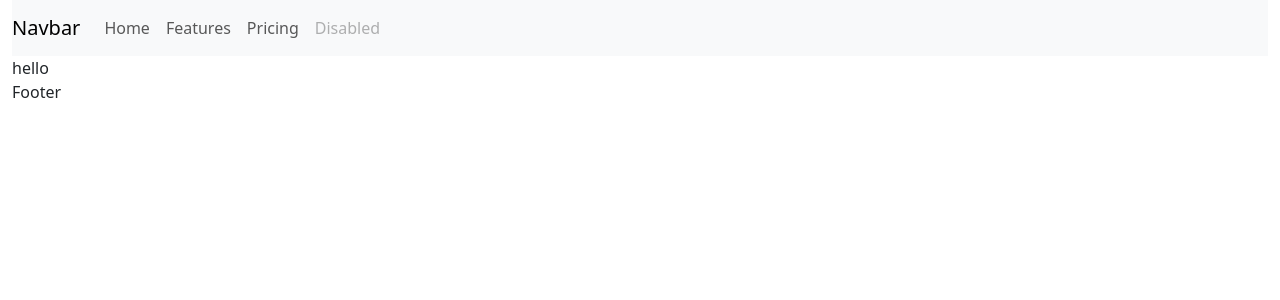
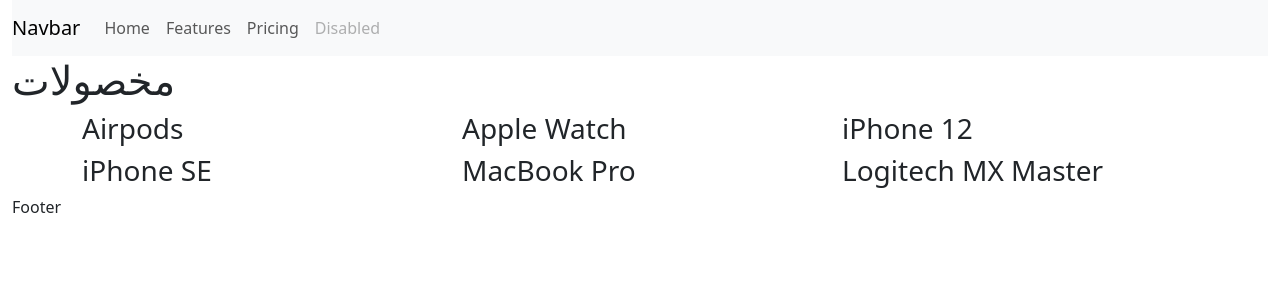
Before and after one commit to dori-dev/store-react, a React (Create React App) app in the folder frontend/: page / in a window 1280 px wide. Shown: the top 300 px of the page. Built offline with nearby package versions, Linux system fonts and the light colour scheme.

Commit message:
Add home page

```diff
--- a/frontend/src/App.js
+++ b/frontend/src/App.js
@@ -1,4 +1,7 @@
 import React from "react";
+
+import Home from "./pages/Home";
+
 import Header from "./components/Header/Header";
 import Footer from "./components/Footer/Footer";
 
@@ -6,7 +9,7 @@
   return (
     <div className="container-fluid">
       <Header />
-      hello
+      <Home />
       <Footer />
     </div>
   );
--- /dev/null
+++ b/frontend/src/pages/Home.js
@@ -0,0 +1,23 @@
+import React from "react";
+import products from "../products";
+
+function Home() {
+  return (
+    <div>
+      <h1>مخصولات</h1>
+      <div class="container">
+        <div class="row">
+          {products.map((item) => {
+            return (
+              <div class="col col-12 col-sm-12 col-md-6 col-lg-4">
+                <h3>{item.name}</h3>
+              </div>
+            );
+          })}
+        </div>
+      </div>
+    </div>
+  );
+}
+
+export default Home;
```
